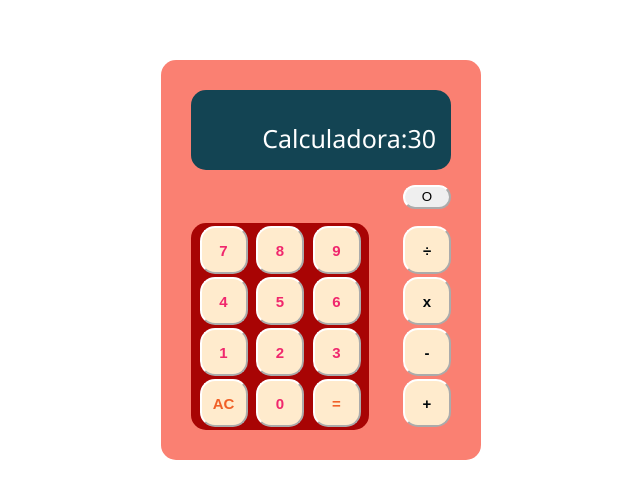
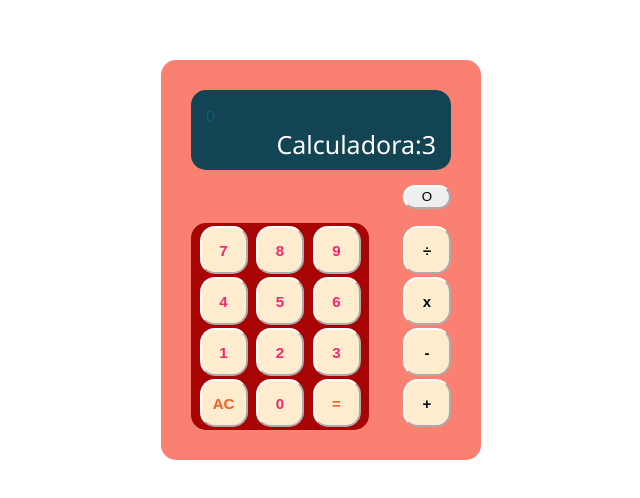
Before and after one commit to Marsh1100/Calculadora, a plain HTML site: page index.html in a window 1280 px wide. Shown: the part 140-638 px from the top of the page, without its empty margins (319-959 px from the left). Drawn offline with Linux system fonts and the light colour scheme.

Commit message:
style: :lipstick: Visualización de mini-operación
Se modifican estilos del resultado para diferenciar de la mini-operación

```diff
--- a/styles.css
+++ b/styles.css
@@ -8,8 +8,6 @@ body{
 }
 
 .contenedor{
-    font-family: 'Segoe UI', Tahoma, Geneva, Verdana, sans-serif;
-    font-size: 25px;
 
     position: absolute;
     position: absolute;
@@ -30,20 +28,27 @@ body{
 }
 
 .pantalla{
+    font-family: 'Segoe UI', Tahoma, Geneva, Verdana, sans-serif;
 
     grid-area: 1/1/2/3;
     background-color: rgb(19, 68, 83);
+    color: rgb(17, 93, 116);
+
+    padding: 15px;
+    border-radius: 15px;
+
+    height: 10vh;
+}
+
+#resultado{
+    font-size: 25px;
     color: rgb(255, 255, 255);
+
 
     display: flex;
     flex-direction: row-reverse;
 
     align-items: flex-end;
-
-    padding: 15px;
-    border-radius: 15px;
-
-    height: 10vh;
 }
 
 .botonEncender{
```
